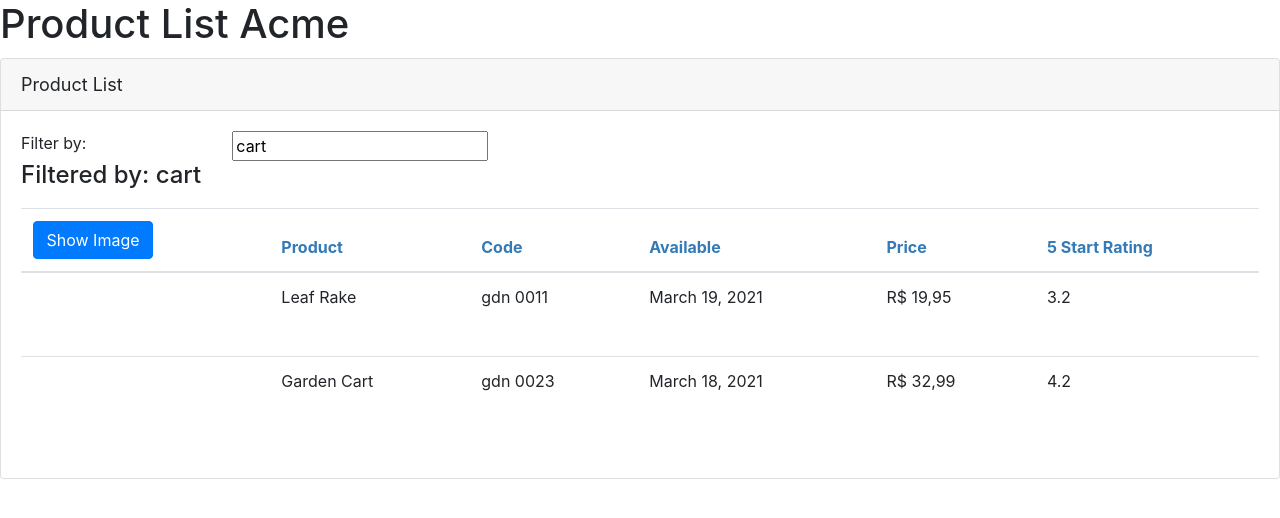
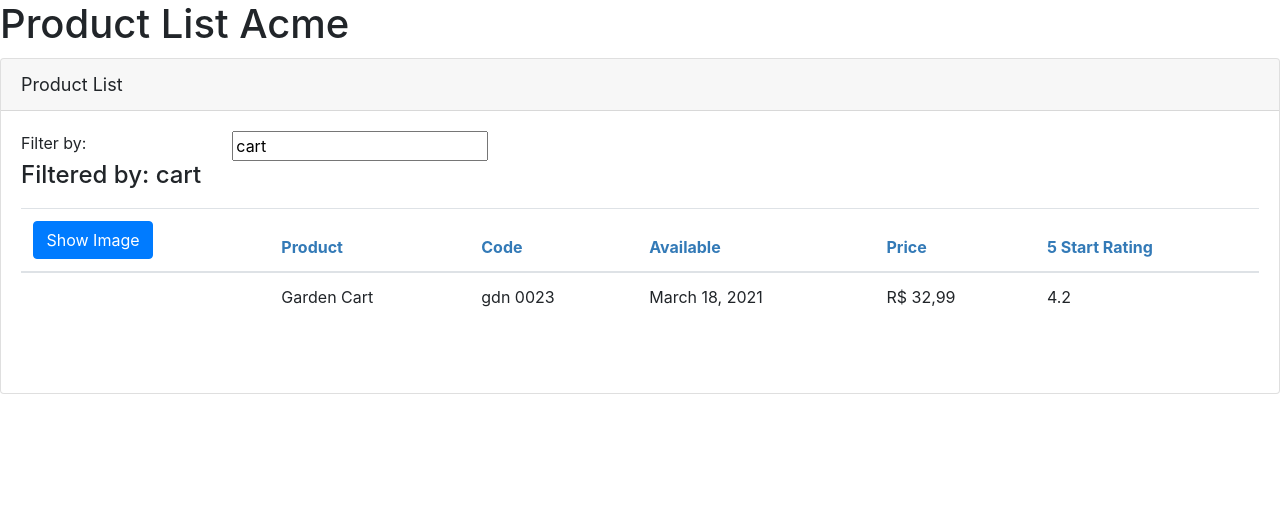
Before and after one commit to Manfrin92/angularioInitialTest, an Angular app: page / in a window 1280 px wide. Shown: the top 518 px of the page. Built offline with nearby package versions, Linux system fonts and the light colour scheme.

Commit message:
feat: simple filter

```diff
--- a/src/app/product/product-list.component.html
+++ b/src/app/product/product-list.component.html
@@ -33,7 +33,7 @@
           </tr>
         </thead>
         <tbody>
-          <tr *ngFor="let product of products" style="height: 85px">
+          <tr *ngFor="let product of filteredProducts" style="height: 85px">
             <td>
               <img
                 [src]="product.imageUrl"
--- a/src/app/product/product-list.component.ts
+++ b/src/app/product/product-list.component.ts
@@ -33,13 +33,32 @@
     },
   ];
   showImage: boolean = false;
-  listFilter: string = 'cart';
+  private _listFilter: string = '';
+  filteredProducts: IProduct[] = [];
+
+  performFilter(filterBy: string): IProduct[] {
+    filterBy = filterBy.toLowerCase();
+    return this.products.filter((product) =>
+      product.productName.toLowerCase().includes(filterBy)
+    );
+  }
+
+  get listFilter(): string {
+    return this._listFilter;
+  }
+
+  set listFilter(value: string) {
+    console.log('setando: ', this._listFilter);
+    this._listFilter = value;
+    this.filteredProducts = this.performFilter(value);
+  }
 
   toggleImage(): void {
     this.showImage = !this.showImage;
   }
 
   ngOnInit(): void {
-    console.log('olar');
+    console.log('valor do listFilter ', this.listFilter);
+    this.listFilter = 'cart';
   }
 }
```
